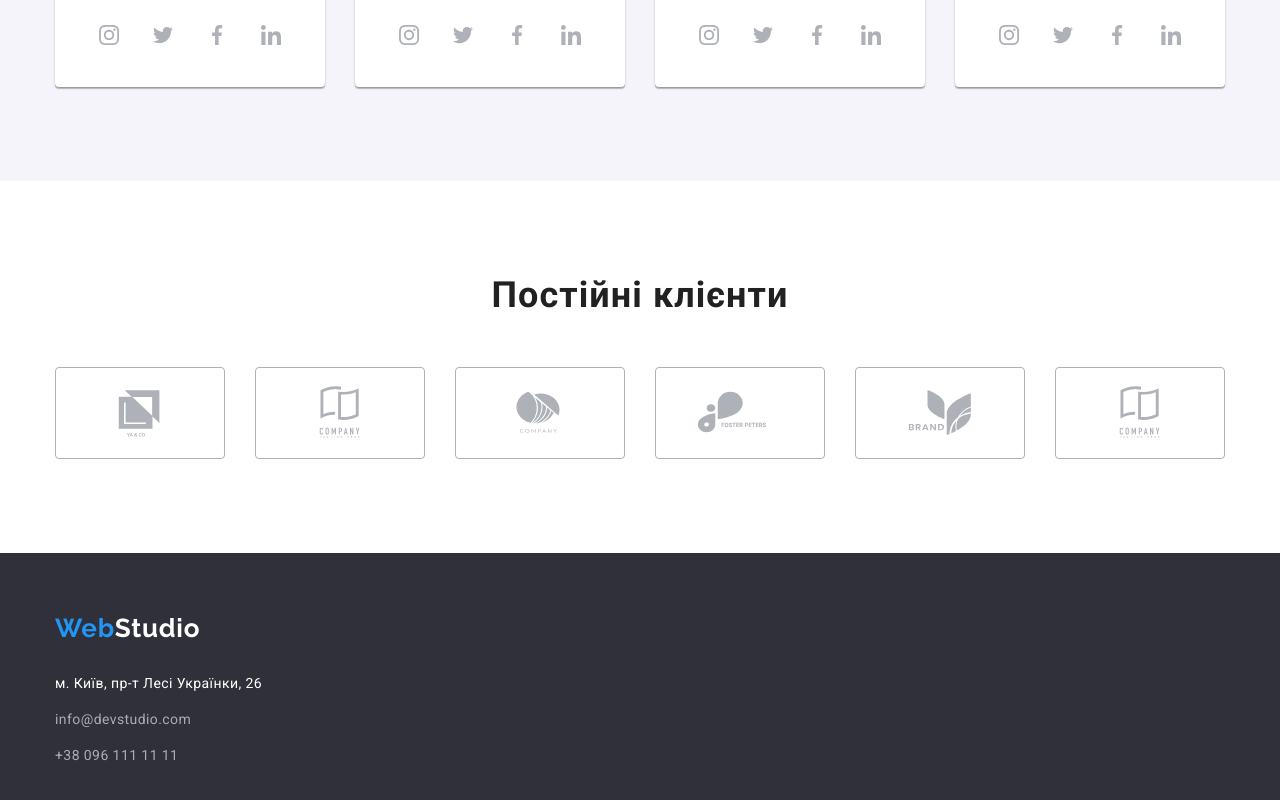
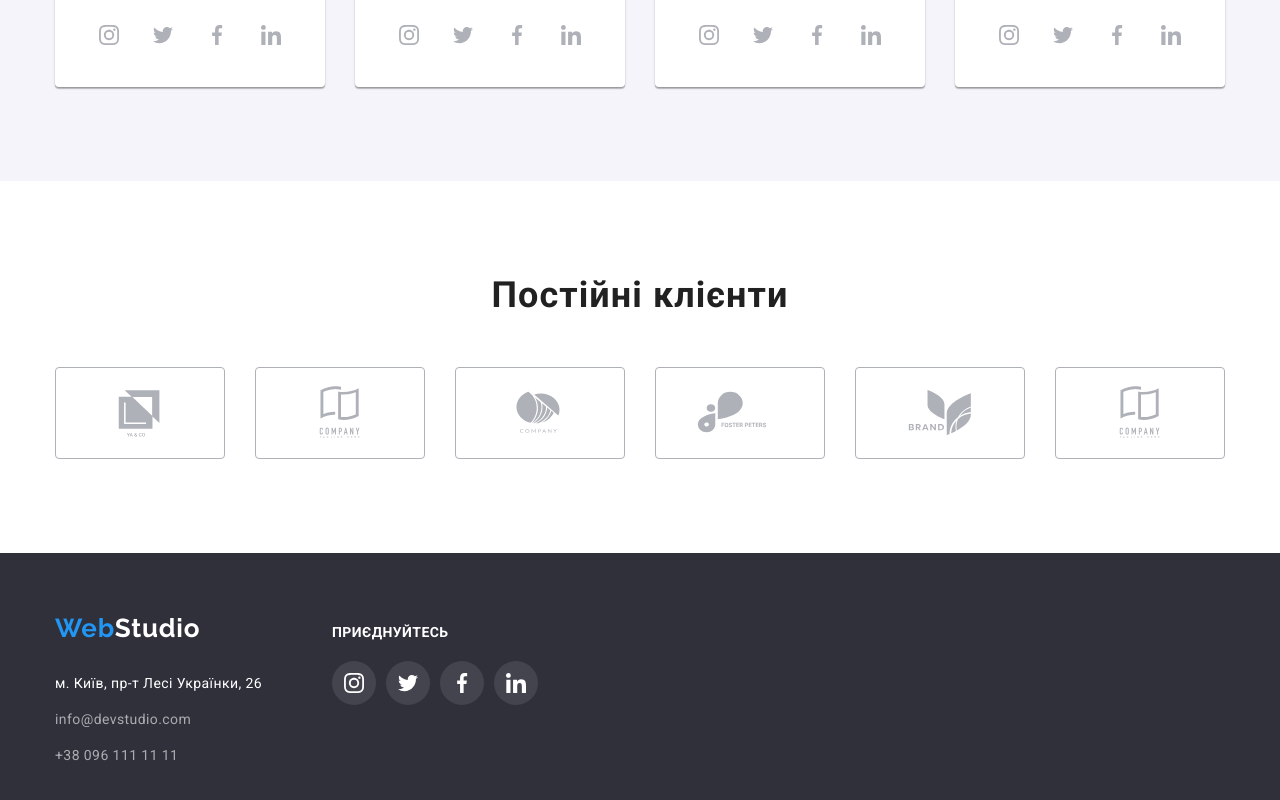
Before and after one commit to Minutestatic/goit-markup-hw-04, a plain HTML site: page index.html in a window 1280 px wide. Shown: the part 2123-2923 px from the top of the page. Drawn offline with nearby package versions, Linux system fonts and the light colour scheme.

Commit message:
Добавляет иконки в футер

```diff
--- a/css/styles.css
+++ b/css/styles.css
@@ -16,6 +16,8 @@
   --acent-button-color: #188ce8;
 
   --link-icon-color: #afb1b8;
+  --footer-icon-color: #ffffff;
+  --footer-icon-bg-color: #43444d;
   --link-footer-color: rgba(255, 255, 255, 0.6);
 
   --main-page-color: #ffffff;
@@ -386,6 +388,10 @@ address {
   padding-top: 60px;
   padding-bottom: 60px;
 }
+.footer-container {
+  display: flex;
+  align-items: baseline;
+}
 
 .logo-footer {
   color: var(--withe-text-color);
@@ -397,6 +403,13 @@ address {
 
   display: inline-block;
   margin-bottom: 28px;
+}
+.adds-list {
+  margin-right: 70px;
+}
+
+.adds-item + .adds-item {
+  margin-top: 12px;
 }
 
 .adds-link-map {
@@ -424,11 +437,40 @@ address {
 .adds-link:focus {
   background-color: var(--acent-text-color);
 }
-.adds {
+
+/* Footer Social */
+
+.footer-title {
+  font-size: 14px;
+  line-height: 1.14;
+  letter-spacing: 0.03em;
+  text-transform: uppercase;
+  color: var(--withe-text-color);
+  margin-bottom: 20px;
+}
+.footer-social-list {
   display: flex;
+  align-items: center;
+  gap: 10px;
 }
-.adds-item + .adds-item {
-  margin-top: 12px;
+.footer-social-item {
+  width: 44px;
+  height: 44px;
+}
+.footer-social-link {
+  display: flex;
+  align-items: center;
+  justify-content: center;
+  width: 100%;
+  height: 100%;
+  border-radius: 50%;
+  background-color: var(--footer-icon-bg-color);
+  fill: var(--footer-icon-color);
+}
+
+.footer-social-link:hover,
+.footer-social-link:active {
+  background-color: var(--acent-text-color);
 }
 
 /* Button! */
--- a/index.html
+++ b/index.html
@@ -366,8 +366,9 @@
     <!-- Подвал -->
     <footer class="page-footer">
       <div class="container">
+        <div class="footer-container">
+          <address class="address-footer">
             <a href="./index.html" class="logo-footer"><span class="txt-logo">Web</span>Studio</a>
-        <address class="adds">
             <ul class="adds-list list">
               <li class="adds-item">
                 <a
@@ -386,6 +387,37 @@
               </li>
             </ul>
           </address>
+
+          <div class="social-footer-container">
+            <h2 class="footer-title">Приєднуйтесь</h2>
+            <ul class="footer-social-list list">
+              <li class="footer-social-item">
+                <a class="footer-social-link" href="#">
+                  <svg class="footer-social-icon" width="20" height="20">
+                    <use href="./images/icon.svg#icon-instagram"></use></svg
+                ></a>
+              </li>
+              <li class="footer-social-item">
+                <a class="footer-social-link" href="#">
+                  <svg class="footer-social-icon" width="20" height="20">
+                    <use href="./images/icon.svg#icon-twitter"></use></svg
+                ></a>
+              </li>
+              <li class="footer-social-item">
+                <a class="footer-social-link" href="#">
+                  <svg class="footer-social-icon" width="20" height="20">
+                    <use href="./images/icon.svg#icon-facebook"></use></svg
+                ></a>
+              </li>
+              <li class="footer-social-item">
+                <a class="footer-social-link" href="#">
+                  <svg class="footer-social-icon" width="20" height="20">
+                    <use href="./images/icon.svg#icon-linkedin"></use></svg
+                ></a>
+              </li>
+            </ul>
+          </div>
+        </div>
       </div>
     </footer>
   </body>
```
Lines whose indentation alone changed are shown as unchanged.
